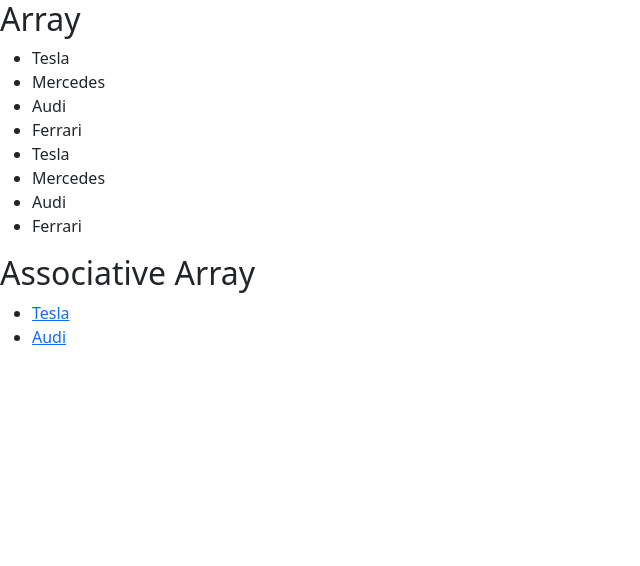
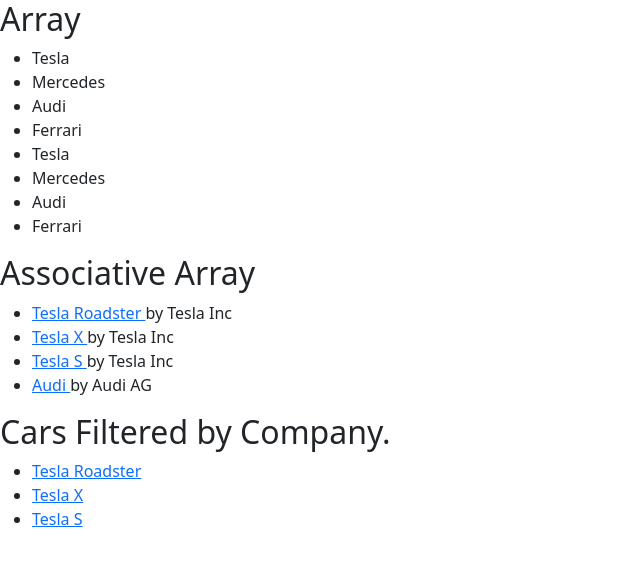
Before and after one commit to Sahinur-Salafee/laracast, a PHP site: page / in a window 1280 px wide. Shown: the top 566 px of the page, without its empty margins (0-640 px from the left). Run offline with PHP 8.4, Linux system fonts and the light colour scheme.

Commit message:
Conditionally show data.

```diff
--- a/array.php
+++ b/array.php
@@ -21,14 +21,32 @@ $cars = ['Tesla', 'Mercedes', 'Audi', 'Ferrari'];
 <?php
     $cars = [
         [
-            "name" => "Tesla",
+            "name" => "Tesla Roadster",
             "model" => "Roadster",
-            "website" => 'https://www.tesla.com/roadster'
+            "website" => 'https://www.tesla.com/roadster',
+            "company" => 'Tesla Inc',
+            "companyUrl" => 'https://www.tesla.com'
+        ],
+        [
+            "name" => "Tesla X",
+            "model" => "X",
+            "website" => 'https://www.tesla.com/roadster',
+            "company" => 'Tesla Inc',
+            "companyUrl" => 'https://www.tesla.com'
+        ],
+        [
+            "name" => "Tesla S",
+            "model" => "S",
+            "website" => 'https://www.tesla.com/roadster',
+            "company" => 'Tesla Inc',
+            "companyUrl" => 'https://www.tesla.com'
         ],
         [
             "name" => "Audi",
             "model" => "Audi A7",
-            "website" => 'https://www.audi-mediacenter.com/en/audi-a7-sportback-12055'
+            "website" => 'https://www.audi-mediacenter.com/en/audi-a7-sportback-12055',
+            "company" => 'Audi AG',
+            "companyUrl" => 'https://www.audi-mediacenter.com'
         ]
     ]
 ?>
@@ -40,7 +58,21 @@ $cars = ['Tesla', 'Mercedes', 'Audi', 'Ferrari'];
                 <a href="<?php echo $car['website'] ?>" target="_blank">
                     <?php echo $car['name']; ?>
                 </a>
+                by <?php echo $car['company']; ?>
             </li>
 
     <?php endforeach; ?>
 </ul>
+
+<h2>Cars Filtered by Company.</h2>
+<ul>
+    <?php foreach($cars as $car): ?>
+        <?php if($car['company'] === 'Tesla Inc'): ?>
+        <li>
+            <a href="<?php echo $car['companyUrl'] ?>">
+                <?php echo $car['name']; ?>
+            </a>
+        </li>
+    <?php endif; ?>
+    <?php endforeach; ?>
+</ul>
```
